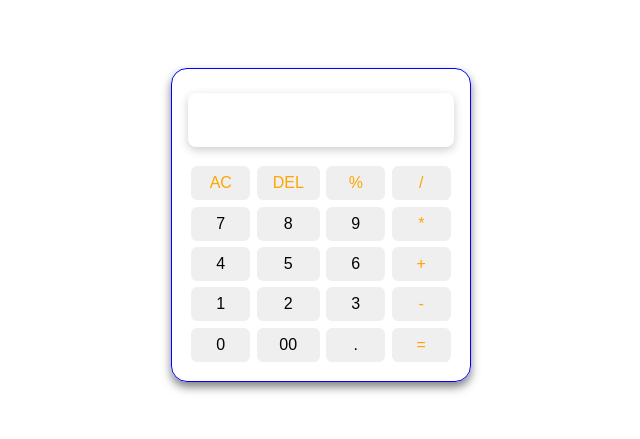
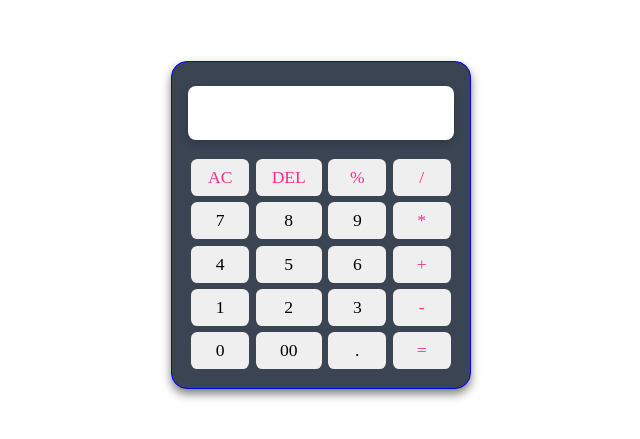
Before and after one commit to mhnazary/Calculator-with-JS, a plain HTML site: page index.html in a window 1280 px wide. Shown: the part 175-614 px from the top of the page, without its empty margins (319-959 px from the left). Drawn offline with Linux system fonts and the light colour scheme.

Commit message:
Added new style

```diff
--- a/style.css
+++ b/style.css
@@ -2,6 +2,7 @@
     padding: 0;
     margin: 0;
     box-sizing: border-box;
+    font-family: 'popins', 'sans-serif';
 }
 
 body {
@@ -18,6 +19,7 @@ body {
     border: 1px solid blue;
     padding: 1rem;
     border-radius: 1rem;
+    background-color: #3a4452;
 }
 
 input {
@@ -42,11 +44,13 @@ button {
     border-radius: .4rem;
     border: black;
     font-style: normal;
-    font-size: 1rem;
+    font-size: 1.1rem;
+    cursor: pointer;
 }
 
 .operator {
-    color: orange;
+    color: #ff2a8d;
     padding: .5rem 1rem;
     margin: .2rem;
+    font-weight: 400;
 }
```
